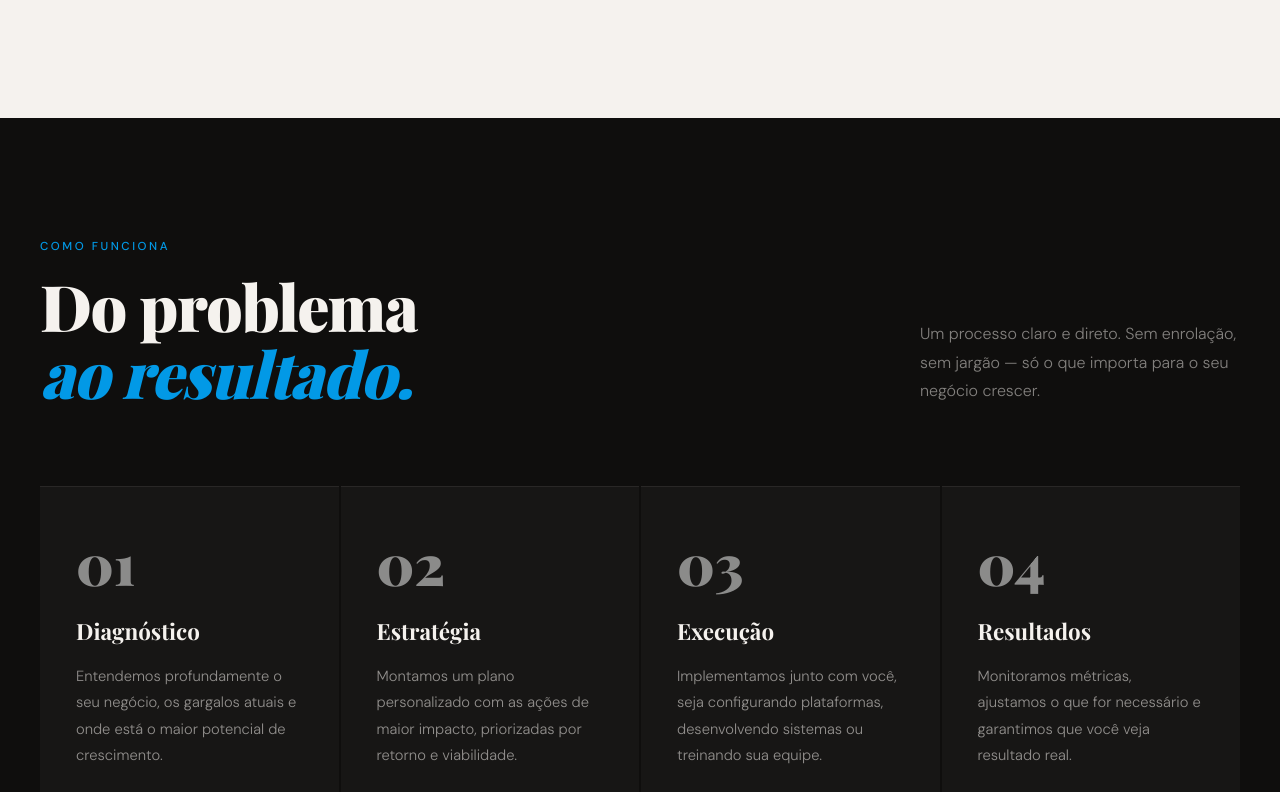
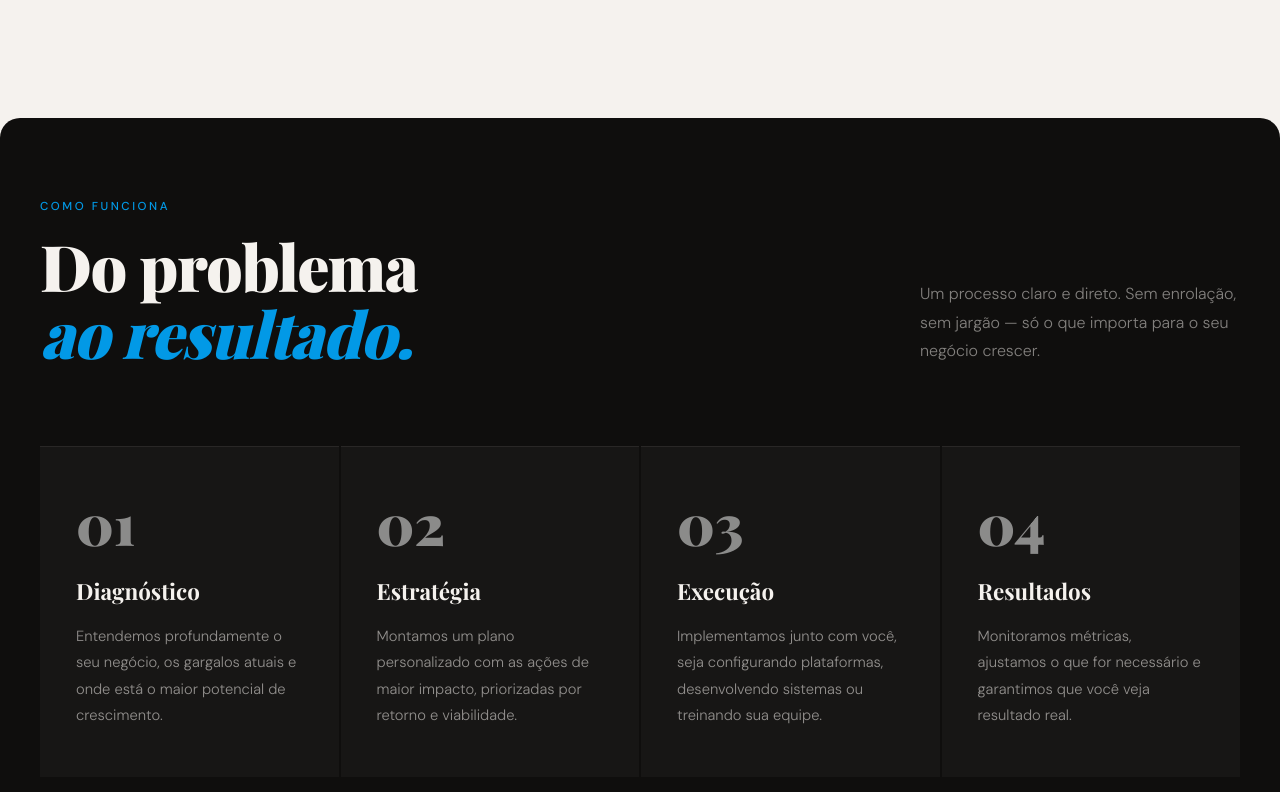
Before and after one commit to Hexdien/Atylus, a React (Vite) app: page / in a window 1280 px wide. Shown: the part 1728-2520 px from the top of the page. Built offline with nearby package versions, Linux system fonts and the light colour scheme; a web font is replaced by a local one.

Commit message:
Diminuindo margem e adicionando borda arredondada

```diff
--- a/src/components/Process.jsx
+++ b/src/components/Process.jsx
@@ -20,7 +20,7 @@ export default function Process() {
   }, [])
 
   return (
-    <section id="processo" style={{ padding: '120px 40px', background: 'var(--color-ink)' }}>
+    <section id="processo" style={{ padding: '80px 40px', background: 'var(--color-ink)', borderRadius: '20px' }}>
       <div style={{ maxWidth: '1200px', margin: '0 auto' }}>
 
         <div style={{ display: 'flex', justifyContent: 'space-between', alignItems: 'flex-end', marginBottom: '80px', flexWrap: 'wrap', gap: 24 }}>
```
